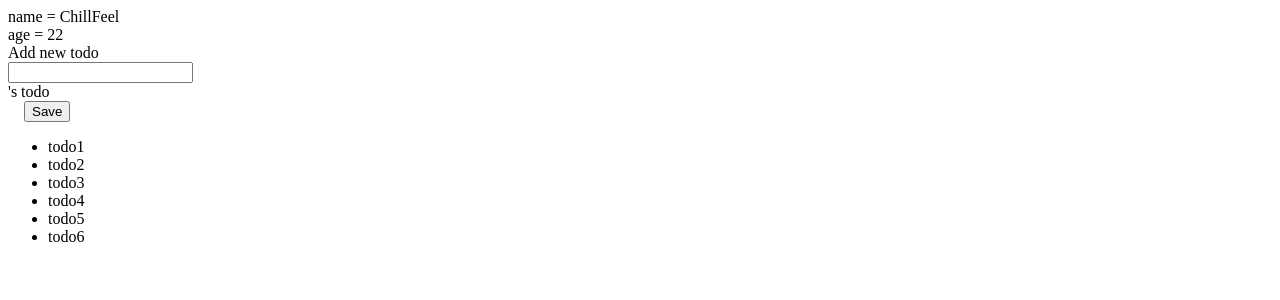
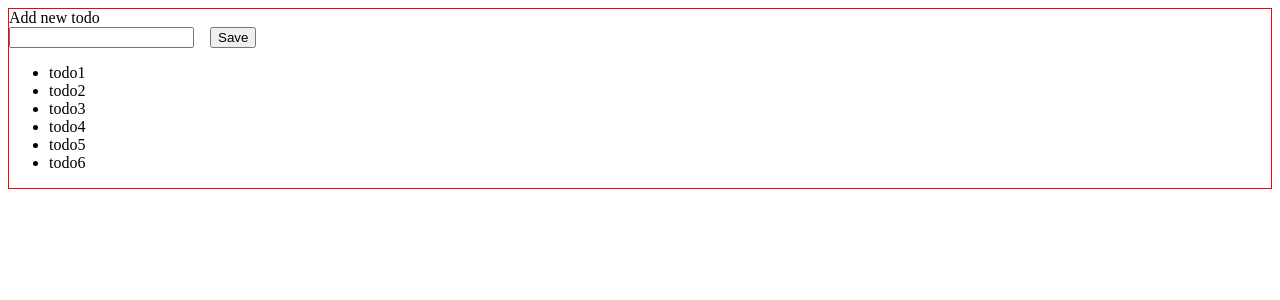
Before and after one commit to PhanAnhHao/react18-ts-vite-starter, a React app: page / in a window 1280 px wide. Shown: the top 300 px of the page. Built offline with nearby package versions, Linux system fonts and the light colour scheme; the HTML template or start-up script is replaced by a standard one.

Commit message:
#33 + #34. Bài tập về State

```diff
--- a/src/App.tsx
+++ b/src/App.tsx
@@ -25,13 +25,13 @@ function App() {
           info={info}
         />
 
-        <ul>
+        {/* <ul>
           {todos.map((item, index) => {
             return (
               <li key={index}>{item}</li>
             )
           })}
-        </ul>
+        </ul> */}
       </div>
     </>
   )
--- a/src/todo/input.todo.tsx
+++ b/src/todo/input.todo.tsx
@@ -17,31 +17,44 @@ export interface IProps {
 }
 
 const InputTodo = (props: IProps) => {
-    const { age, name } = props; // object destructuring
 
-    const [fullName, setFullName] = useState<string>("");
+    const [todo, setTodo] = useState<string>("");
+    const [listTodo, setListTodo] = useState(
+        ["todo1", "todo2", "todo3", "todo4", "todo5", "todo6"]
+    );
 
     const handleClick = () => {
+        if (!todo) {
+            alert("empty todo");
+            return; // khi dùng keyword return(mà k return về 1 gtrị) thì nó sẽ thoát ra khỏi func này, ko dịch phần code phía dưới nữa
+        }
         // alert('click me');
+        setListTodo([...listTodo, todo]); // spread syntax
+        setTodo("");
     };
 
-    console.log(">>> Check fullName: ", fullName);
-
     return (
-        <div>
-            <div>name = {name}</div>
-            <div>age = {age}</div>
+        <div style={{ border: "1px solid red" }}>
             <div>Add new todo</div>
             <input
+                value={todo}
                 type="text"
                 onChange={(event) => {
                     // console.log(event.target.value)
-                    setFullName(event.target.value)
+                    setTodo(event.target.value)
                 }}
             />
-            <div>{fullName}'s todo</div>
             &nbsp; &nbsp; {/* HTML Entities - Non-breaking Space */}
             <button onClick={() => handleClick()}>Save</button>
+            <br />
+            <ul>
+                {listTodo.map((item, index) => {
+                    return (
+                        <li key={index}>{item}</li>
+                    )
+                })}
+            </ul>
+            {/* Thay đổi props hay thay đổi state sẽ khiến component re-render */}
         </div>
     )
 }
```
